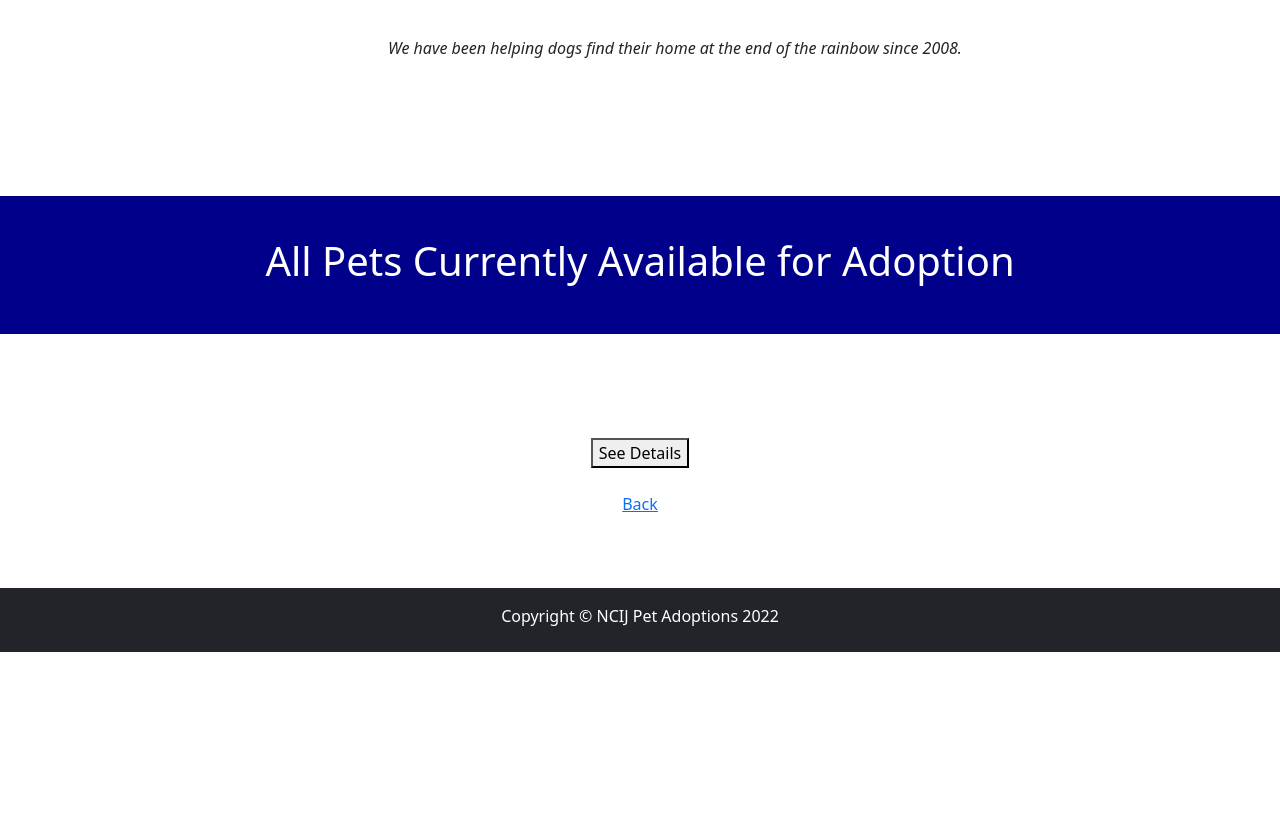
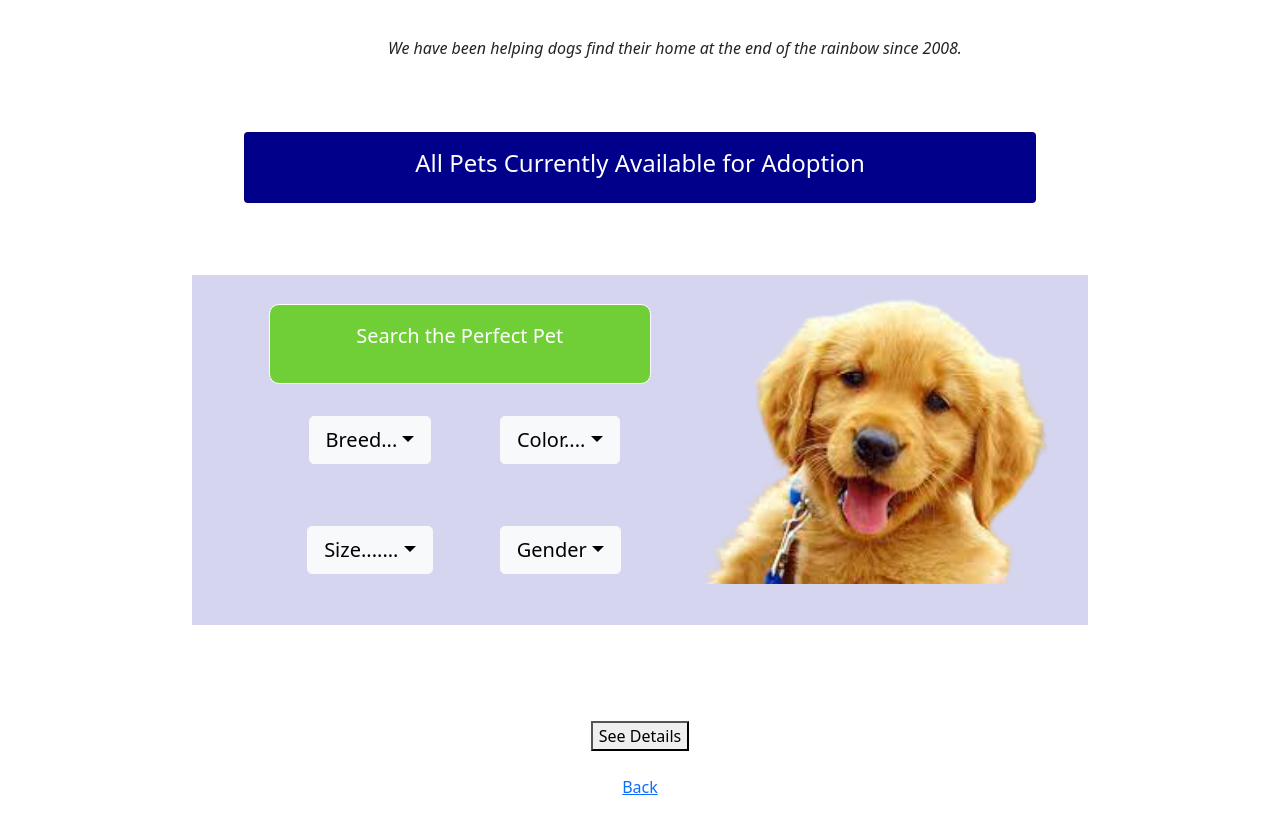
Before and after one commit to cpaynejohnson/NCIJ_Pet_App_Frontend, a React (Create React App) app in the folder pet-adoption/: page /dogs/1 in a window 1280 px wide. Shown: the part 400-1222 px from the top of the page. Before the commit the page ends 1052 px from the top, so only its background shows below. Built offline with nearby package versions, Linux system fonts and the light colour scheme; no server answers.

Commit message:
SearchBar.jsx file created, card1 file modified

```diff
--- a/pet-adoption/src/components/App.css
+++ b/pet-adoption/src/components/App.css
@@ -62,5 +62,57 @@
 
 .Card-custom {
   background-color: darkblue !important;
+
+}
+.card1-width{
+  width:60%;
+  margin-left: auto;
+  margin-right: auto;
+}
+
+.dog-profile-pic{
+  position: absolute;
+  left: 51%;
+  margin-top:.6in;
+
+}
+.pro-img-size{
+  height:300px;
+  width: 450px;
+}
+.search-header{
+  border:1px solid;
+  border-radius: 10px;
+  height:80px;
+  width:382px;
+  background-color:#70cf36;;
+  color:white;
+  padding-top: .2in;
+  text-align: center;
+  position: absolute;
+  left:2.8in;
+  margin-top: .8in;
+}
+.search-box-flex{
+  display: block;
+  height: 350px;
+  width:70%;
+  margin-top: .5in;
+  margin-bottom: .5in;
+  margin-left: auto;
+  margin-right: auto;
+  background-color: rgb(213, 213, 240);
+}
+
+.search-dropdown-container{
+  display: flex;
   align-items: center;
+  justify-content: space-evenly;
+  width: 50%;
+  height: 30%;
+  align-items:right;
+  margin-left:.5in;
+  padding-top: 110px;
+  position: relative;
+  top: 55px;
 }
--- a/pet-adoption/src/components/App.js
+++ b/pet-adoption/src/components/App.js
@@ -4,6 +4,7 @@ import DogDetail from './DogDetail';
 import Header from './Header';
 import Logo from './Logo';
 import Card1 from './Card1';
+import SearchBar from './SearchBar';
 import Footer from './Footer';
 import './App.css';
 import 'bootstrap/dist/css/bootstrap.min.css';
@@ -48,12 +49,13 @@ function App() {
       <Header/>
       <Logo/>
       <Card1/>
-
+      <SearchBar/>
         <Routes>
           <Route path='/' element={<DogsList dogs={dogs}/>}/>
           <Route path='/dogs' element={<DogsList dogs={dogs}/>}/>
           <Route path='/dogs/:id' element={<DogDetail/>}/>
         </Routes>
+
       <Footer/>
     </div>
   );
--- a/pet-adoption/src/components/Card1.jsx
+++ b/pet-adoption/src/components/Card1.jsx
@@ -5,14 +5,14 @@ import './App.css';
 function Card1() {
     return (
 
-    <main>
-      <Row>
-        <Card className="Card-custom text-white text-center my-5 py-4">
+    <main class= "card1-width">
+      <Row >
+        <Card className="Card-custom text-white text-center mb-4">
           <Card.Body>
           <div>
-            <h1>
-            All Pets Currently Available for Adoption<Badge></Badge>
-            </h1>
+            <h4>
+            All Pets Currently Available for Adoption
+            </h4>
           </div>
           </Card.Body>
         </Card>
--- a/pet-adoption/src/components/Logo.jsx
+++ b/pet-adoption/src/components/Logo.jsx
@@ -3,9 +3,9 @@ import {Container, Row, Col, Image } from 'react-bootstrap';
 
 function Logo() {
     return (
-        <div class = "logo-slogan">
-          <Container class="logo-b-margin">
-          <Row className="p-4 my-5" class = "logo-slogan">
+        <div class = "logo-slogan ">
+          <Container >
+          <Row className="p-4 my-5" class = "logo-slogan ">
               <Col sm={5}>
                 <Image
                   src="/images/pets.png" alt="pet-logo"
@@ -19,7 +19,7 @@ function Logo() {
                 {/* <Button>About Us</Button> */}
               </Col>
               <Col sm={12}>
-              <p class = "slogan-margin slogan-italic">
+              <p class = "slogan-margin slogan-italic logo-b-margin">
                   We have been helping dogs find their home at the end of the rainbow since 2008.
                 </p>
               </Col>
--- /dev/null
+++ b/pet-adoption/src/components/SearchBar.jsx
@@ -0,0 +1,107 @@
+import React from 'react';
+import {Dropdown, DropdownButton, ButtonGroup} from 'react-bootstrap';
+
+
+function SerachBar() {
+    return (
+
+        <>
+        <h5 class="search-header">Search the Perfect Pet</h5>
+        <div class="dog-profile-pic ">
+
+            <img src="/images/dog-profile.png" class= "pro-img-size" alt="dog picture"></img>
+          </div>
+
+        <div class="search-box-flex">
+
+          <div class = "search-dropdown-container">
+            <div className="search-dropdown">
+              {[DropdownButton,].map((DropdownType, idx) => (
+              <DropdownType
+              as={ButtonGroup}
+              key={idx}
+              id={`dropdown-button-drop-${idx}`}
+              size="lg"
+              variant="light"
+              title="Breed..."
+              >
+              <Dropdown.Item eventKey="1">Action</Dropdown.Item>
+              <Dropdown.Item eventKey="2">Another action</Dropdown.Item>
+              <Dropdown.Item eventKey="3">Something else here</Dropdown.Item>
+              <Dropdown.Item eventKey="4">Separated link</Dropdown.Item>
+            </DropdownType>
+
+
+          ))}
+        </div>
+
+          <div className="search-dropdown">
+            {[DropdownButton,].map((DropdownType, idx) => (
+              <DropdownType
+                as={ButtonGroup}
+                key={idx}
+                id={`dropdown-button-drop-${idx}`}
+                size="lg"
+                variant="light"
+                title="Color...."
+              >
+                <Dropdown.Item eventKey="1">Action</Dropdown.Item>
+                <Dropdown.Item eventKey="2">Another action</Dropdown.Item>
+                <Dropdown.Item eventKey="3">Something else here</Dropdown.Item>
+                <Dropdown.Item eventKey="4">Separated link</Dropdown.Item>
+              </DropdownType>
+
+
+            ))}
+          </div>
+        </div>
+      <div class = "search-dropdown-container">
+      <div className="search-dropdown" >
+          {[DropdownButton,].map((DropdownType, idx) => (
+            <DropdownType
+              as={ButtonGroup}
+              key={idx}
+              id={`dropdown-button-drop-${idx}`}
+              size="lg"
+              variant="light"
+              title="Size......."
+            >
+              <Dropdown.Item eventKey="1">Action</Dropdown.Item>
+              <Dropdown.Item eventKey="2">Another action</Dropdown.Item>
+              <Dropdown.Item eventKey="3">Something else here</Dropdown.Item>
+              <Dropdown.Item eventKey="4">Separated link</Dropdown.Item>
+            </DropdownType>
+
+
+          ))}
+        </div>
+        <div className="search-dropdown" >
+          {[DropdownButton,].map((DropdownType, idx) => (
+            <DropdownType
+              as={ButtonGroup}
+              key={idx}
+              id={`dropdown-button-drop-${idx}`}
+              size="lg"
+              variant="light"
+              title="Gender"
+            >
+              <Dropdown.Item eventKey="1">Action</Dropdown.Item>
+              <Dropdown.Item eventKey="2">Another action</Dropdown.Item>
+              <Dropdown.Item eventKey="3">Something else here</Dropdown.Item>
+              <Dropdown.Item eventKey="4">Separated link</Dropdown.Item>
+            </DropdownType>
+
+
+          ))}
+        </div>
+      </div>
+
+
+        </div>
+      </>
+
+
+    );
+}
+
+export default SerachBar;
```
Also changed, not shown: pet-adoption/public/images/dog-profile.png (added).
